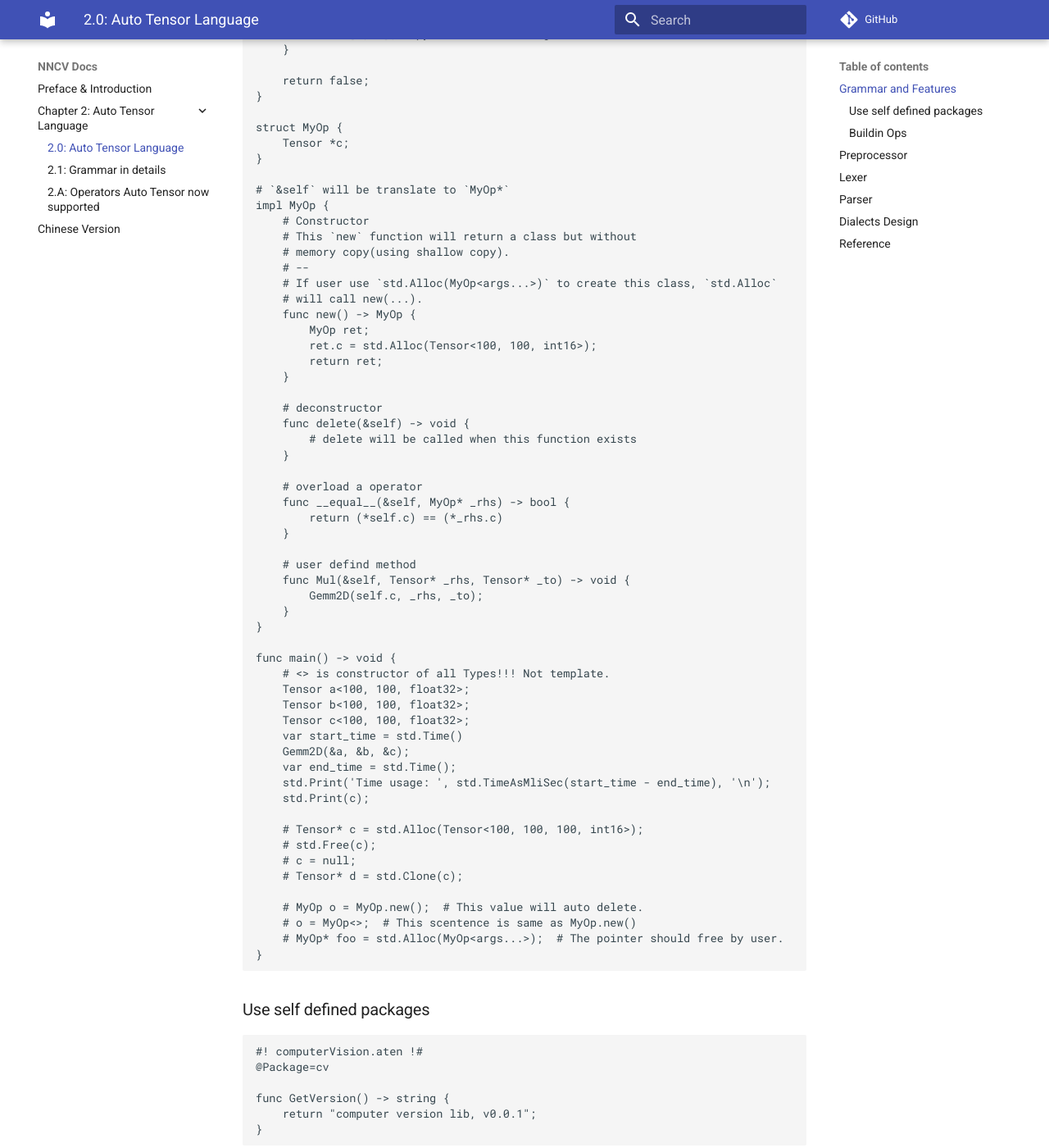
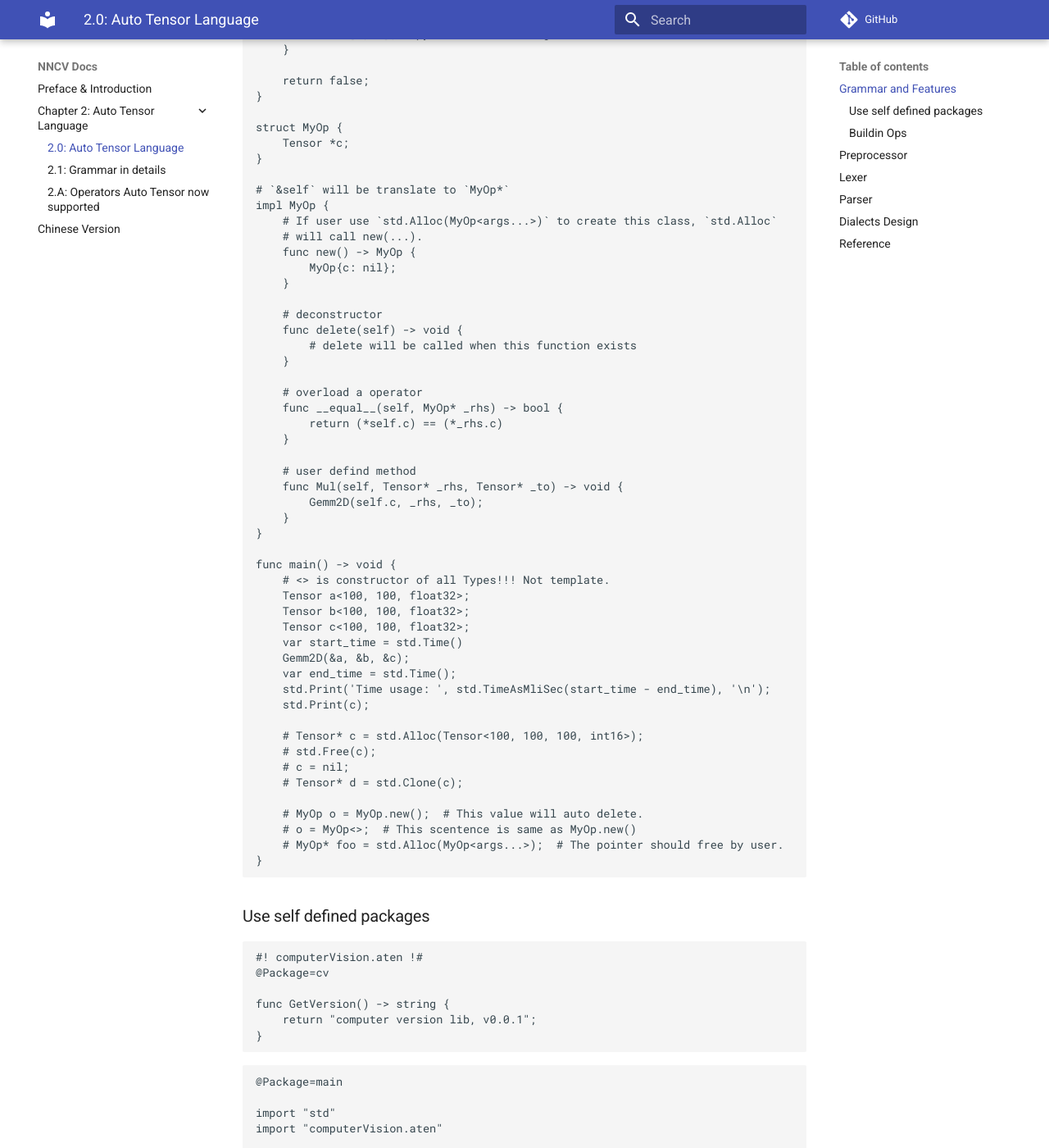
Before and after one commit to chenghuaWang/nncv, an MkDocs documentation site: the page built from docs/docs/AutoTensor-Lang.md, in a window 1280 px wide and 1400 px high, scrolled down 802 px. Shown: the whole window at 82% size. Built offline with MkDocs 1.6.1 and Material for MkDocs 9.7.7, drawn with Linux system fonts in a browser that asks for light colours; comment, search, counter and statistics services are not loaded.

```diff
--- a/docs/docs/AutoTensor-Lang.md
+++ b/docs/docs/AutoTensor-Lang.md
@@ -40,30 +40,24 @@ struct MyOp {
 
 # `&self` will be translate to `MyOp*`
 impl MyOp {
-    # Constructor
-    # This `new` function will return a class but without
-    # memory copy(using shallow copy).
-    # --
     # If user use `std.Alloc(MyOp<args...>)` to create this class, `std.Alloc`
     # will call new(...).
     func new() -> MyOp {
-        MyOp ret;
-        ret.c = std.Alloc(Tensor<100, 100, int16>);
-        return ret;
+        MyOp{c: nil};
     }
 
     # deconstructor
-    func delete(&self) -> void {
+    func delete(self) -> void {
         # delete will be called when this function exists
     }
 
     # overload a operator
-    func __equal__(&self, MyOp* _rhs) -> bool {
+    func __equal__(self, MyOp* _rhs) -> bool {
         return (*self.c) == (*_rhs.c)
     }
 
     # user defind method
-    func Mul(&self, Tensor* _rhs, Tensor* _to) -> void {
+    func Mul(self, Tensor* _rhs, Tensor* _to) -> void {
         Gemm2D(self.c, _rhs, _to);
     }
 }
@@ -81,7 +75,7 @@ func main() -> void {
 
     # Tensor* c = std.Alloc(Tensor<100, 100, 100, int16>);
     # std.Free(c);
-    # c = null;
+    # c = nil;
     # Tensor* d = std.Clone(c);
 
     # MyOp o = MyOp.new();  # This value will auto delete.
```
Also changed, not shown: docs/docs/index.md (+40 -42 lines), 4 other files.
